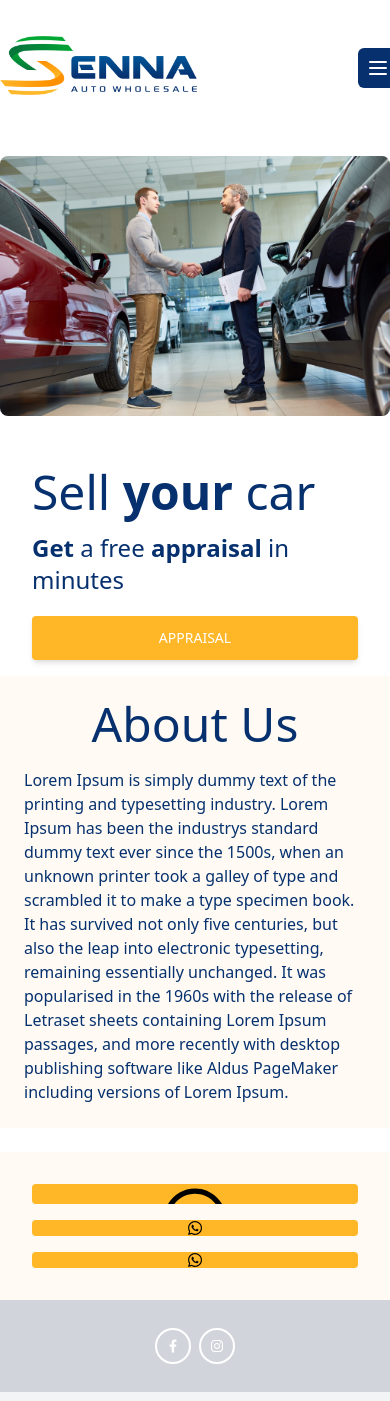
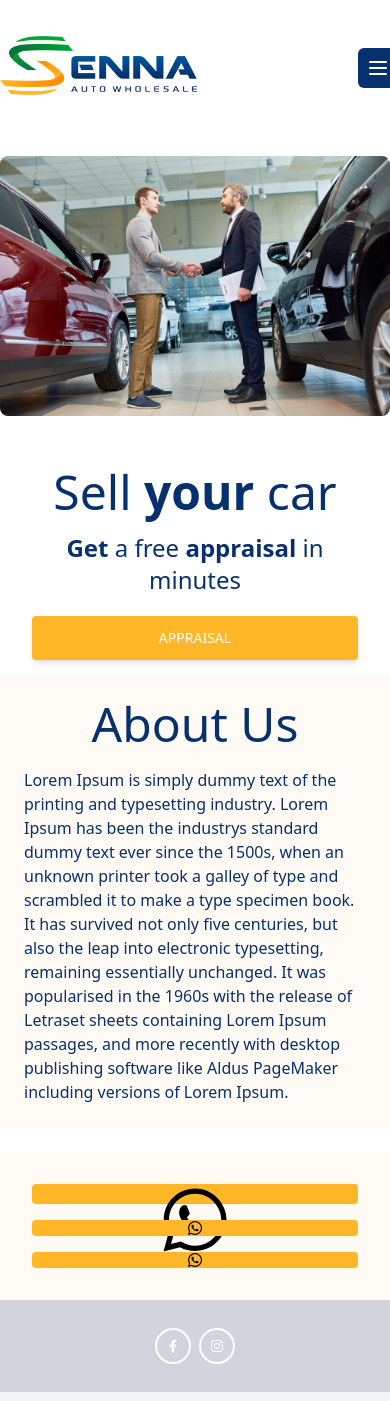
Before and after one commit to reginaldogomes/senna-auto-wholesale, a Next.js app: page / in a window 390 px wide. Shown: the top 1401 px of the page. Built offline with nearby package versions, Linux system fonts and the light colour scheme.

Commit message:
responsive adjusted

```diff
--- a/src/components/Index/Index.tsx
+++ b/src/components/Index/Index.tsx
@@ -17,10 +17,10 @@ const Index = () => {
                                 />
                             </div>
                             <div className="bg-white pt-8 px-8">
-                                <h1 className="text-5xl text-blue lg:text-7xl">
+                                <h1 className="text-5xl text-center text-blue lg:text-7xl lg:text-left">
                                     Sell <strong>your</strong> car
                                 </h1>
-                                <h2 className="text-2xl text-blue lg:text-4xl pt-4">
+                                <h2 className="text-2xl text-center text-blue lg:text-4xl lg:text-left pt-4">
                                     <strong>Get</strong> a free
                                     <strong> appraisal</strong> in minutes
                                 </h2>
@@ -51,7 +51,7 @@ const Index = () => {
                 </section>
                 <section className="container m-auto bg-yellow bg-opacity-5 p-6 mt-6">
                     <ul className="flex flex-wrap shrink lg:flex-nowrap">
-                        <li className="w-full h-5 bg-yellow bg-opacity-7 m-2 rounded overflow-hidden">
+                        <li className="w-full h-5 bg-yellow bg-opacity-7 m-2 rounded">
                             <FaWhatsapp className="m-auto text-7xl" />
                         </li>
                         <li className="w-full bg-yellow bg-opacity-7 m-2 rounded">
```
